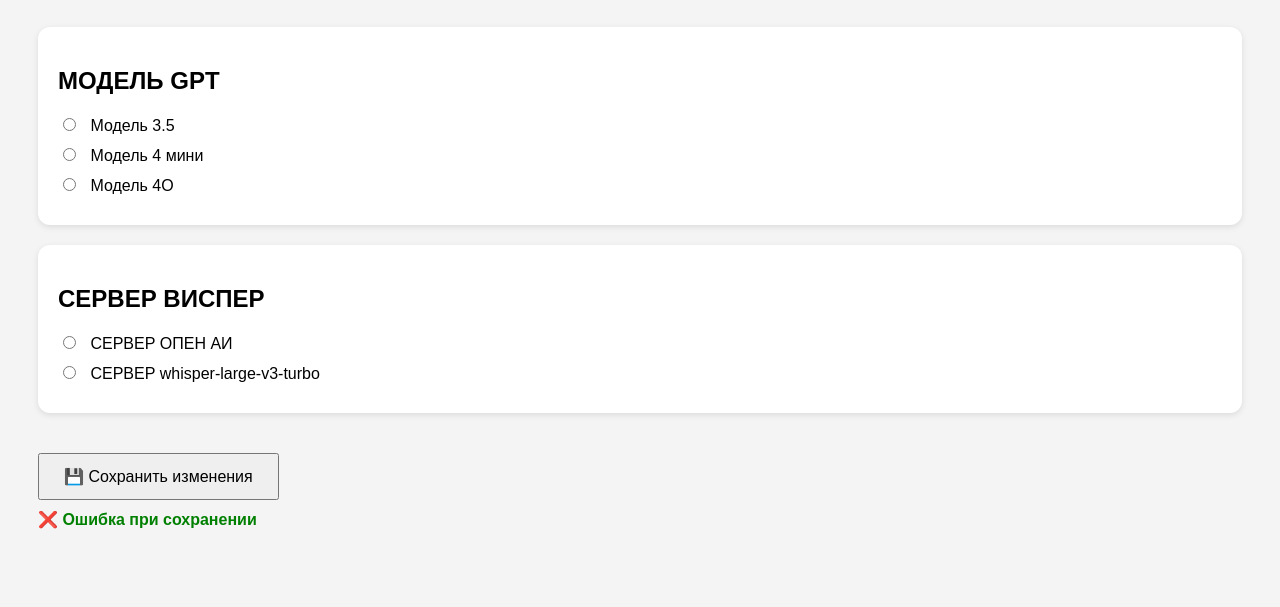
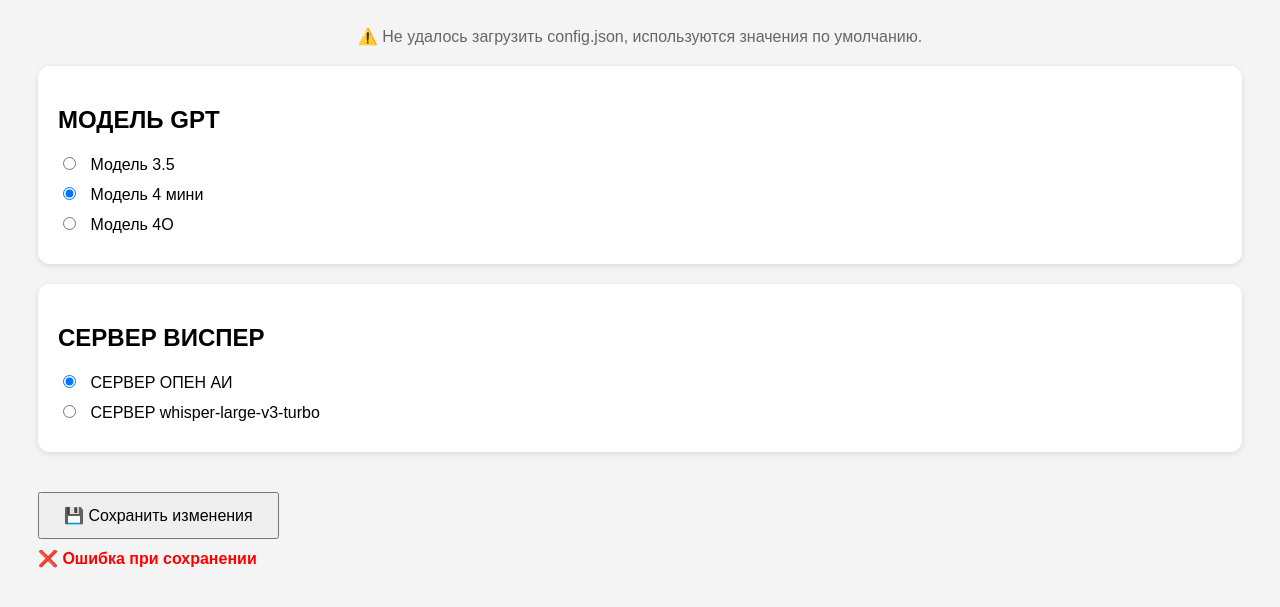
Before and after one commit to GregoryTaran/voice-assistant-mvp, a website: page admin.html in a window 1280 px wide. Both pictures are taken after a click on the button "💾 Сохранить изменения". Shown: the part 99-706 px from the top of the page. Drawn offline with Linux system fonts and the light colour scheme; no server answers.

Commit message:
Update admin.html

```diff
--- a/admin.html
+++ b/admin.html
@@ -36,13 +36,19 @@
     #status {
       margin-top: 10px;
       font-weight: bold;
-      color: green;
+    }
+    #loading {
+      text-align: center;
+      color: #666;
+      margin-bottom: 20px;
     }
   </style>
 </head>
 <body>
 
   <h1>Админ панель</h1>
+
+  <div id="loading">⏳ Загрузка конфигурации...</div>
 
   <div class="section">
     <h2>МОДЕЛЬ GPT</h2>
@@ -61,34 +67,55 @@
   <div id="status"></div>
 
   <script>
-    let selectedModel = null;
-    let selectedWhisper = null;
+    const defaultModel = "gpt-4-1106-preview";
+    const defaultWhisper = "openai";
 
-    // Загрузка текущей конфигурации
+    let selectedModel = defaultModel;
+    let selectedWhisper = defaultWhisper;
+
+    const statusEl = document.getElementById("status");
+    const loadingEl = document.getElementById("loading");
+
+    // Загружаем конфигурацию
     fetch('/.netlify/functions/config.json')
-      .then(res => res.json())
+      .then(res => {
+        if (!res.ok) throw new Error("Config not found");
+        return res.json();
+      })
       .then(config => {
-        selectedModel = config.gpt_model;
-        selectedWhisper = config.whisper_server;
-        document.querySelector(`input[name="gpt-model"][value="${selectedModel}"]`).checked = true;
-        document.querySelector(`input[name="whisper-server"][value="${selectedWhisper}"]`).checked = true;
+        loadingEl.style.display = "none";
+
+        selectedModel = config.gpt_model || defaultModel;
+        selectedWhisper = config.whisper_server || defaultWhisper;
+
+        // Устанавливаем значения в интерфейсе
+        const modelInput = document.querySelector(`input[name="gpt-model"][value="${selectedModel}"]`);
+        const whisperInput = document.querySelector(`input[name="whisper-server"][value="${selectedWhisper}"]`);
+
+        if (modelInput) modelInput.checked = true;
+        if (whisperInput) whisperInput.checked = true;
+      })
+      .catch(err => {
+        loadingEl.innerText = "⚠️ Не удалось загрузить config.json, используются значения по умолчанию.";
+        console.warn("Ошибка загрузки конфига:", err);
+        // По умолчанию выделяем дефолты
+        document.querySelector(`input[name="gpt-model"][value="${defaultModel}"]`).checked = true;
+        document.querySelector(`input[name="whisper-server"][value="${defaultWhisper}"]`).checked = true;
       });
 
-    // Отслеживание выбора
+    // Слежение за изменениями
     document.querySelectorAll('input[name="gpt-model"]').forEach(input => {
-      input.addEventListener('change', () => {
-        selectedModel = input.value;
-      });
+      input.addEventListener('change', () => selectedModel = input.value);
+    });
+    document.querySelectorAll('input[name="whisper-server"]').forEach(input => {
+      input.addEventListener('change', () => selectedWhisper = input.value);
     });
 
-    document.querySelectorAll('input[name="whisper-server"]').forEach(input => {
-      input.addEventListener('change', () => {
-        selectedWhisper = input.value;
-      });
-    });
+    // Сохранение
+    document.getElementById("saveBtn").addEventListener("click", () => {
+      statusEl.innerText = "⏳ Сохранение...";
+      statusEl.style.color = "#555";
 
-    // Сохранение конфигурации
-    document.getElementById("saveBtn").addEventListener("click", () => {
       fetch('/.netlify/functions/update-config', {
         method: 'POST',
         headers: { 'Content-Type': 'application/json' },
@@ -99,12 +126,14 @@
       })
       .then(res => res.json())
       .then(data => {
-        document.getElementById("status").innerText = "✅ Изменения сохранены";
-        console.log("Обновлено:", data);
+        statusEl.innerText = "✅ Изменения сохранены";
+        statusEl.style.color = "green";
+        console.log("Конфигурация обновлена:", data);
       })
       .catch(err => {
-        document.getElementById("status").innerText = "❌ Ошибка при сохранении";
-        console.error("Ошибка обновления:", err);
+        statusEl.innerText = "❌ Ошибка при сохранении";
+        statusEl.style.color = "red";
+        console.error("Ошибка:", err);
       });
     });
   </script>
```
